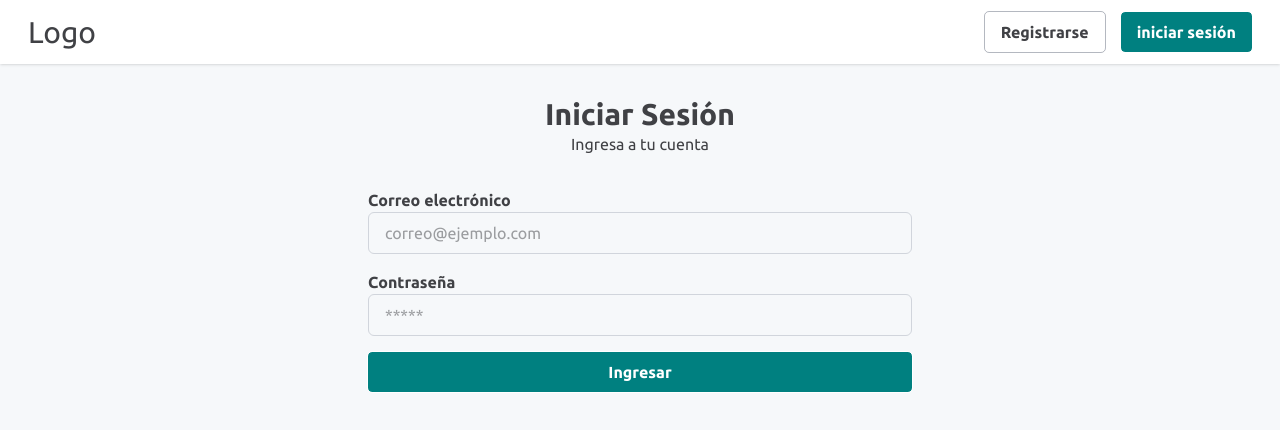
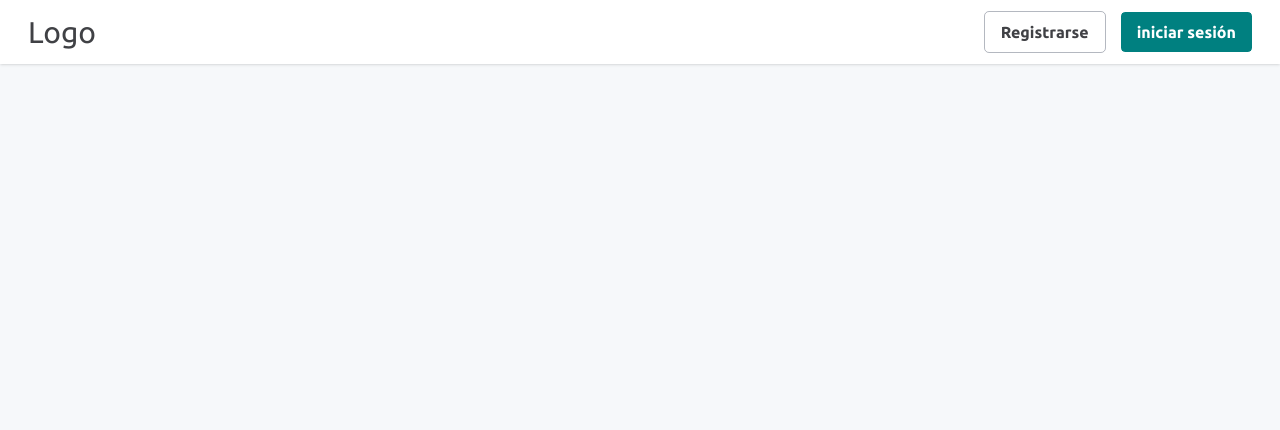
Before and after one commit to soycmramos/react-pos, a React (Vite) app: page /customers in a window 1280 px wide. Shown: the top 430 px of the page. Built offline with nearby package versions, Linux system fonts and the light colour scheme.

Commit message:
Add router and Layout component

```diff
--- a/package.json
+++ b/package.json
@@ -14,6 +14,7 @@
     "clsx": "2.1.1",
     "react": "19.0.0",
     "react-dom": "19.0.0",
+    "react-router-dom": "7.4.0",
     "tailwind-merge": "3.0.2",
     "tailwindcss": "4.0.15"
   },
--- a/src/App.jsx
+++ b/src/App.jsx
@@ -1,34 +1,15 @@
-import Container from './components/Container'
-import Input from './components/Input'
-import Button from './components/Button'
-import Header from './components/Header'
+import { Routes, Route } from 'react-router-dom'
+import Customers from './Pages/Customers'
+import Layout from './layouts/Layout'
 
 const App = () => {
 	return (
-		<>
-			<Header />
-			<section className='py-8'>
-				<Container className='max-w-xl'>
-					<form className='mx-auto'>
-						<div className="mb-8">
-							<h2 className='text-3xl text-center font-semibold'>Iniciar Sesión</h2>
-							<p className='text-center'>Ingresa a tu cuenta</p>
-						</div>
-						<div className="flex flex-col gap-4">
-							<label className='font-semibold'>
-								Correo electrónico
-								<Input type='email' name='email' placeholder='correo@ejemplo.com' className='font-normal' />
-							</label>
-							<label className='font-semibold'>
-								Contraseña
-								<Input type='password' name='password' placeholder='*****' className='font-normal' />
-							</label>
-							<Button variant='primary'>Ingresar</Button>
-						</div>
-					</form>
-				</Container>
-			</section>
-		</>
+		<Layout>
+			<Routes>
+				<Route path='/customers' element={<Customers />} />
+				<Route path='*' element={<h1>Not found</h1>} />
+			</Routes>
+		</Layout>
 	)
 }
 
--- /dev/null
+++ b/src/Pages/Customers.jsx
@@ -0,0 +1,13 @@
+import Container from '../components/Container'
+
+const Customers = () => {
+	return (
+		<section>
+			<Container>
+				<h1>Customers page</h1>
+			</Container>
+		</section>
+	)
+}
+
+export default Customers
--- /dev/null
+++ b/src/layouts/Layout.jsx
@@ -0,0 +1,12 @@
+import Header from './../components/Header'
+
+const Layout = ({ Children }) => {
+	return (
+		<>
+			<Header />
+			{Children}
+		</>
+	)
+}
+
+export default Layout
--- a/src/main.jsx
+++ b/src/main.jsx
@@ -1,7 +1,10 @@
 import { createRoot } from 'react-dom/client'
+import { BrowserRouter } from 'react-router-dom'
 import App from './App.jsx'
 import './index.css'
 
 createRoot(document.getElementById('root')).render(
-  <App />
+	<BrowserRouter>
+		<App />
+	</BrowserRouter>
 )
```
Also changed, not shown: 1 other file (tests, documents, lock files or other folders).
